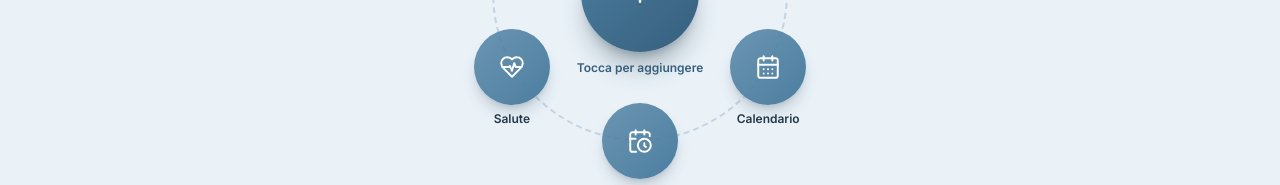
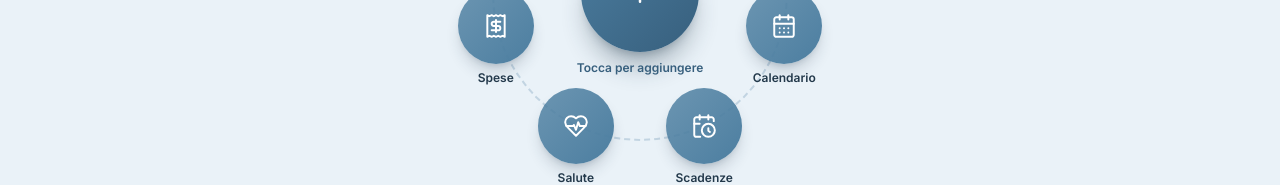
Before and after one commit to Ghostlineapps/imrecall, a Next.js app: page /home in a window 1280 px wide. Shown: the part 375-560 px from the top of the page. Built offline with nearby package versions, Linux system fonts and the light colour scheme; no server answers; the database is empty.

Commit message:
Add Spese button to dashboard ring

```diff
--- a/src/components/home/DashboardHub.tsx
+++ b/src/components/home/DashboardHub.tsx
@@ -2,21 +2,23 @@
 
 import { useState } from "react";
 import Link from "next/link";
-import { Clock, MessageCircle, CalendarDays, CalendarClock, Settings, Plus, HeartPulse } from "lucide-react";
+import { Clock, MessageCircle, CalendarDays, CalendarClock, Settings, Plus, HeartPulse, Receipt } from "lucide-react";
 import { CaptureSheet } from "@/components/capture/CaptureSheet";
 
-// 6 destinazioni oltre a Dashboard: la barra in basso è stata ridotta a
+// 7 destinazioni oltre a Dashboard: la barra in basso è stata ridotta a
 // Dashboard + Istruzioni proprio perché duplicava questo cerchio senza
-// motivo (vedi BottomNav.tsx). "Salute" non introduce una nuova
-// categorizzazione — è solo un punto d'ingresso visibile per far capire
-// che si possono caricare referti/esami come foto o file (vedi /health e
-// migrazione 020): senza questo bottone, nessuno penserebbe di farlo.
+// motivo (vedi BottomNav.tsx). "Salute" e "Spese" non introducono una nuova
+// categorizzazione — sono solo punti d'ingresso visibili per far capire che
+// si possono caricare referti/esami (vedi /health, migrazione 020) o
+// scontrini (vedi /expenses, migrazione 022): senza questi bottoni, nessuno
+// penserebbe di farlo.
 const ITEMS = [
   { href: "/timeline", label: "Ricordi", icon: Clock },
   { href: "/chat", label: "Chat", icon: MessageCircle },
   { href: "/appointments", label: "Calendario", icon: CalendarDays },
   { href: "/deadlines", label: "Scadenze", icon: CalendarClock },
   { href: "/health", label: "Salute", icon: HeartPulse },
+  { href: "/expenses", label: "Spese", icon: Receipt },
   { href: "/settings", label: "Profilo", icon: Settings },
 ];
 
```
